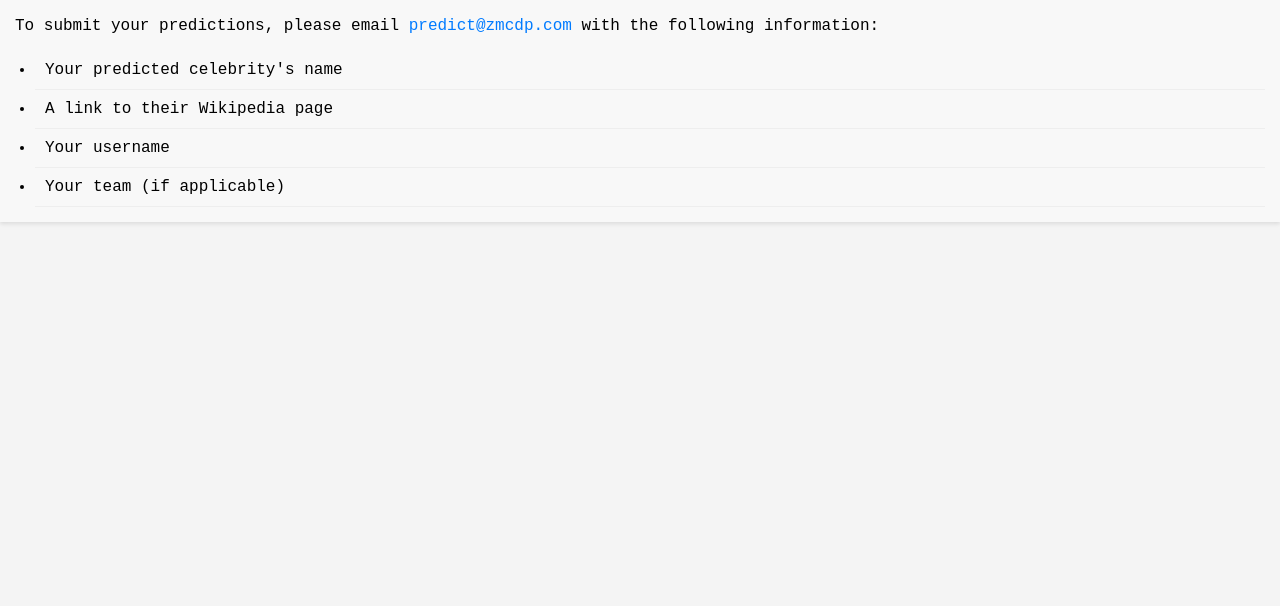
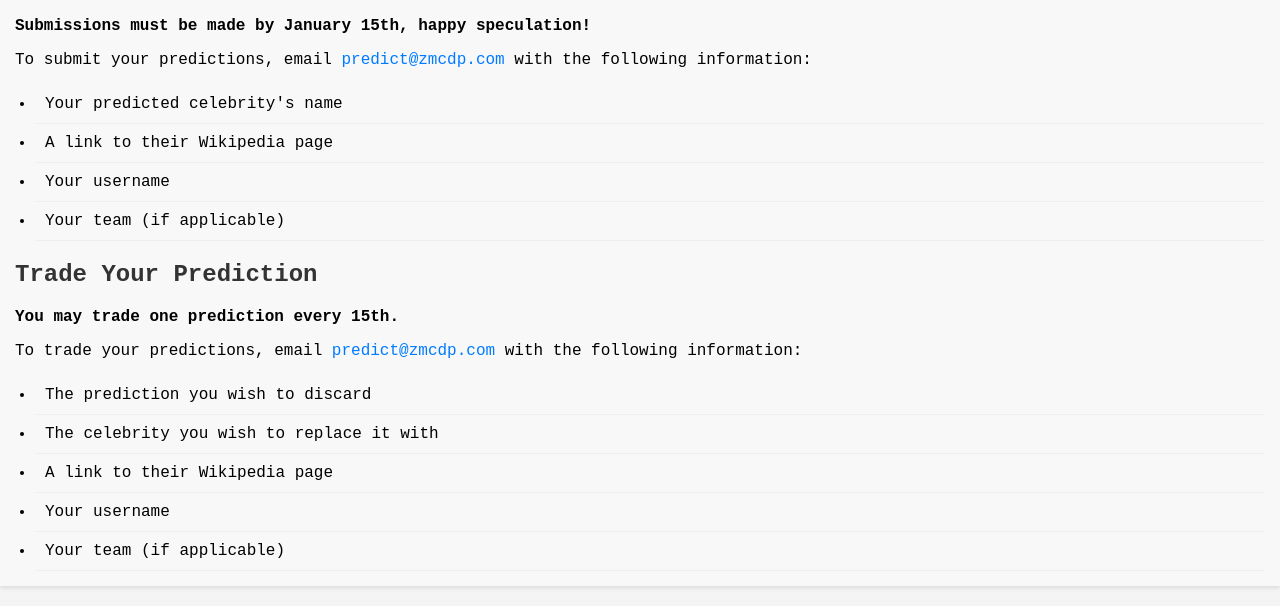
Before and after one commit to zmcdp/zmcdp.github.io, a plain HTML site: page submit-prediction.html in a window 1280 px wide. Shown: the part 215-821 px from the top of the page. Before the commit the page ends 800 px from the top, so only its background shows below. Drawn offline with Linux system fonts and the light colour scheme.

Commit message:
merry christmas

```diff
--- a/submit-prediction.html
+++ b/submit-prediction.html
@@ -15,13 +15,25 @@
     <main>
 		<section id="contact-info">
 			<h2>Submit Your Prediction</h2>
-			<p>To submit your predictions, please email <a href="mailto:predict@zmcdp.com">predict@zmcdp.com</a> with the following information:</p>
+			<p><b>Submissions must be made by January 15th, happy speculation!</b></p>
+			<p>To submit your predictions, email <a href="mailto:predict@zmcdp.com">predict@zmcdp.com</a> with the following information:</p>
 			<ul>
 				<li>Your predicted celebrity's name</li>
 				<li>A link to their Wikipedia page</li>
 				<li>Your username</li>
 				<li>Your team (if applicable)</li>
 			</ul>
+			<h2>Trade Your Prediction</h2>
+			<p><b>You may trade one prediction every 15th.</b></p>
+			<p>To trade your predictions, email <a href="mailto:predict@zmcdp.com">predict@zmcdp.com</a> with the following information:</p>
+			<ul>
+				<li>The prediction you wish to discard</li>
+				<li>The celebrity you wish to replace it with</li>
+				<li>A link to their Wikipedia page</li>
+				<li>Your username</li>
+				<li>Your team (if applicable)</li>
+			</ul>
+
 		</section>
     </main>
 </body>
```
Also changed, not shown: index.html (+2 -2 lines).
